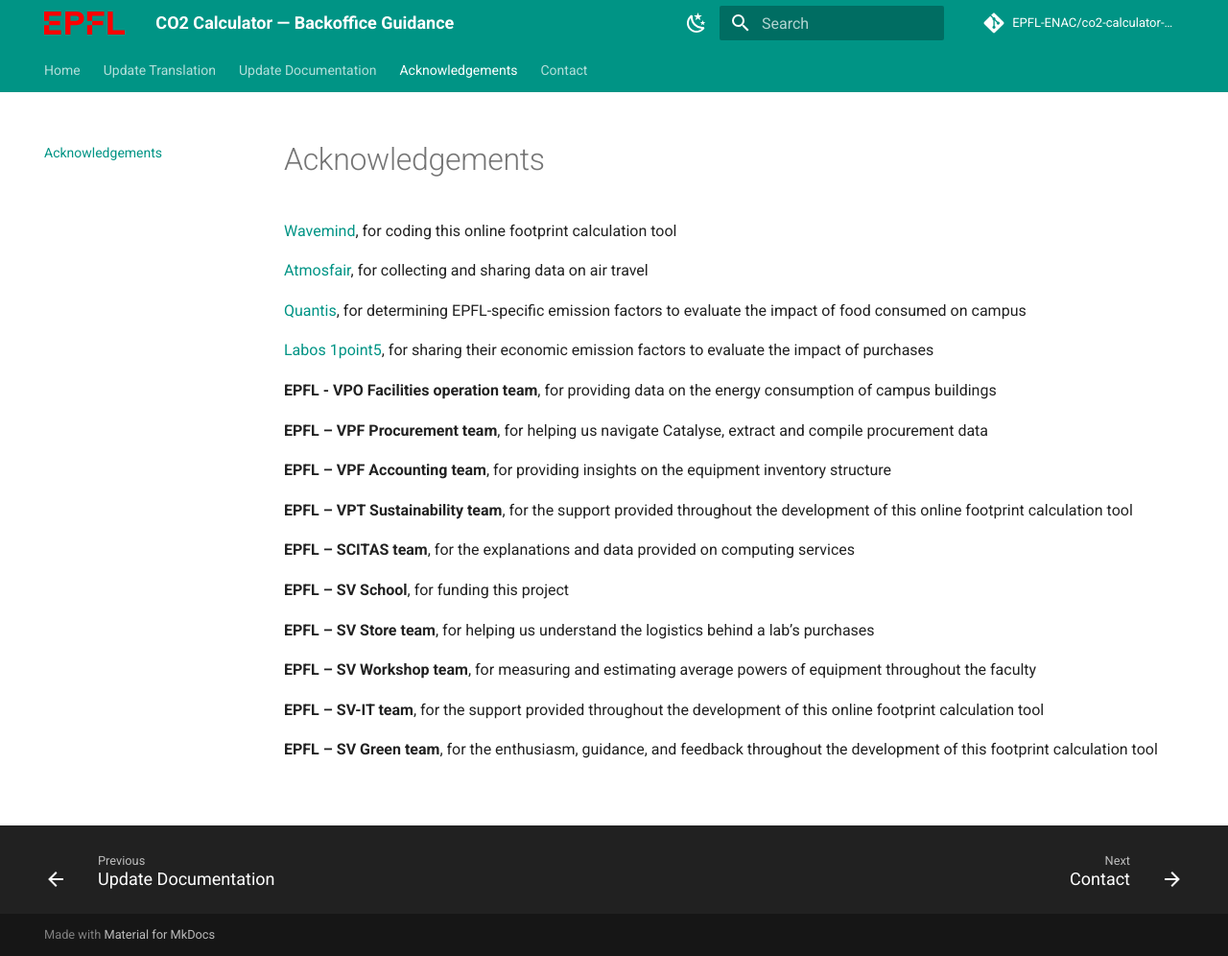
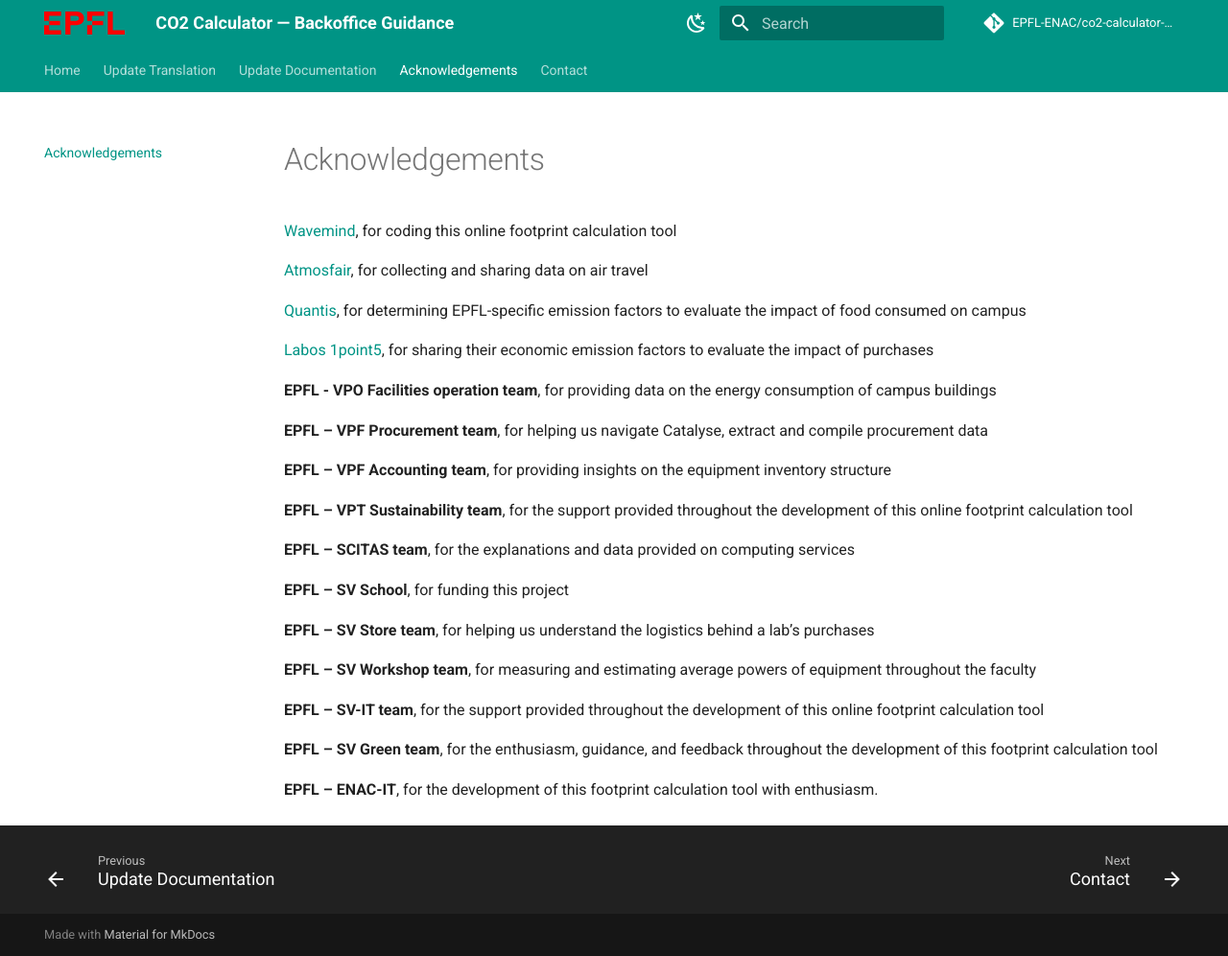
Before and after one commit to EPFL-ENAC/co2-calculator-back-office-doc, an MkDocs documentation site: the page built from docs/acknowledgements.md, in a window 1280 px wide and 996 px high. Shown: the whole window at 96% size. Built offline with MkDocs 1.6.1 and Material for MkDocs 9.7.7, drawn with Linux system fonts in a browser that asks for light colours; comment, search, counter and statistics services are not loaded.

Commit message:
Update acknowledgements.md
test during the introduction meeting

```diff
--- a/docs/acknowledgements.md
+++ b/docs/acknowledgements.md
@@ -27,3 +27,5 @@
 **EPFL – SV-IT team**, for the support provided throughout the development of this online footprint calculation tool
 
 **EPFL – SV Green team**, for the enthusiasm, guidance, and feedback throughout the development of this footprint calculation tool
+
+**EPFL – ENAC-IT**, for the development of this footprint calculation tool with enthusiasm.
```
